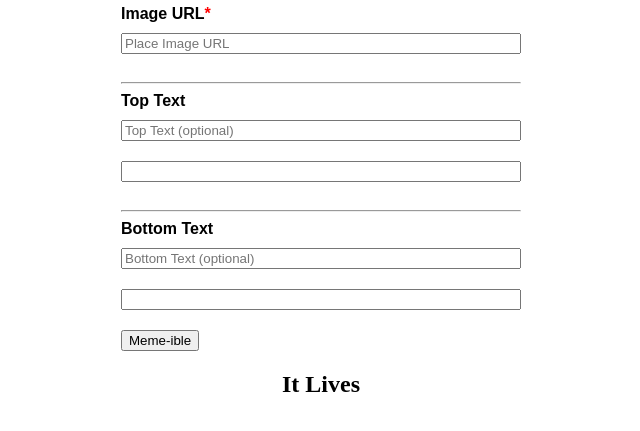
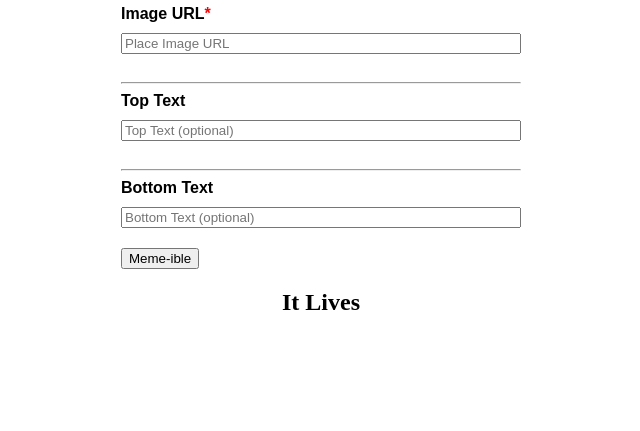
Before and after one commit to RoggeroSpez/MemeGenerator, a plain HTML site: page index.html in a window 1280 px wide. Shown: the part 85-516 px from the top of the page, without its empty margins (319-959 px from the left). Drawn offline with Linux system fonts and the light colour scheme.

Commit message:
Update index.html

```diff
--- a/index.html
+++ b/index.html
@@ -17,11 +17,11 @@
       <hr>
         <label>Top Text</label>
         <input type="text" id="topText" placeholder="Top Text (optional)">
-        <input id="tts" type="number" name="topTextSize">
+        <!--<input id="tts" type="number" name="topTextSize">-->
       <hr>
         <label>Bottom Text</label>
         <input type="text" id="bottomText" placeholder="Bottom Text (optional)">
-        <input id="bts" type="number" name="bottomTextSize">
+        <!--<input id="bts" type="number" name="bottomTextSize">-->
         <button id="button" type="submit">Meme-ible</button>
     </div>
     </form>
```
